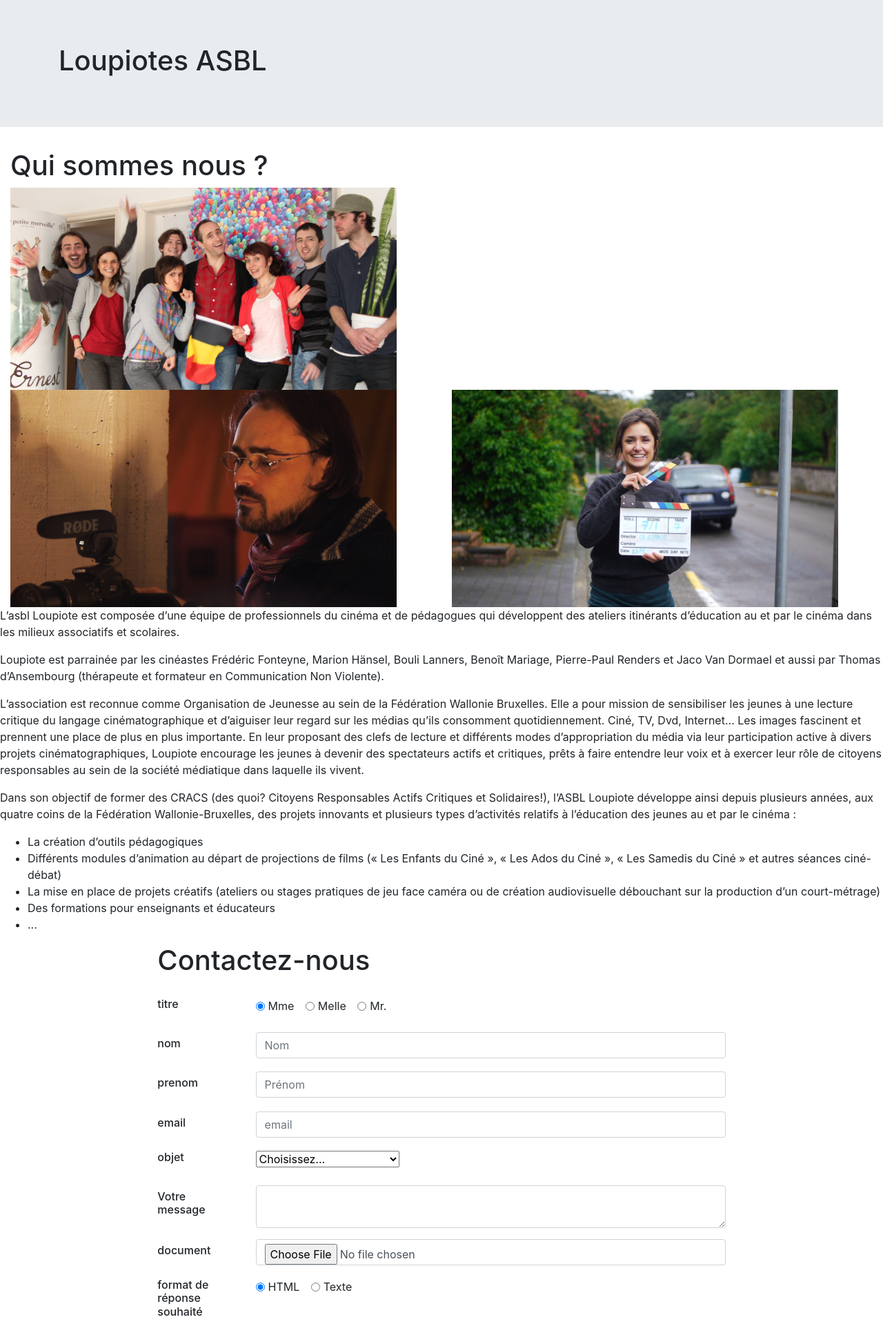
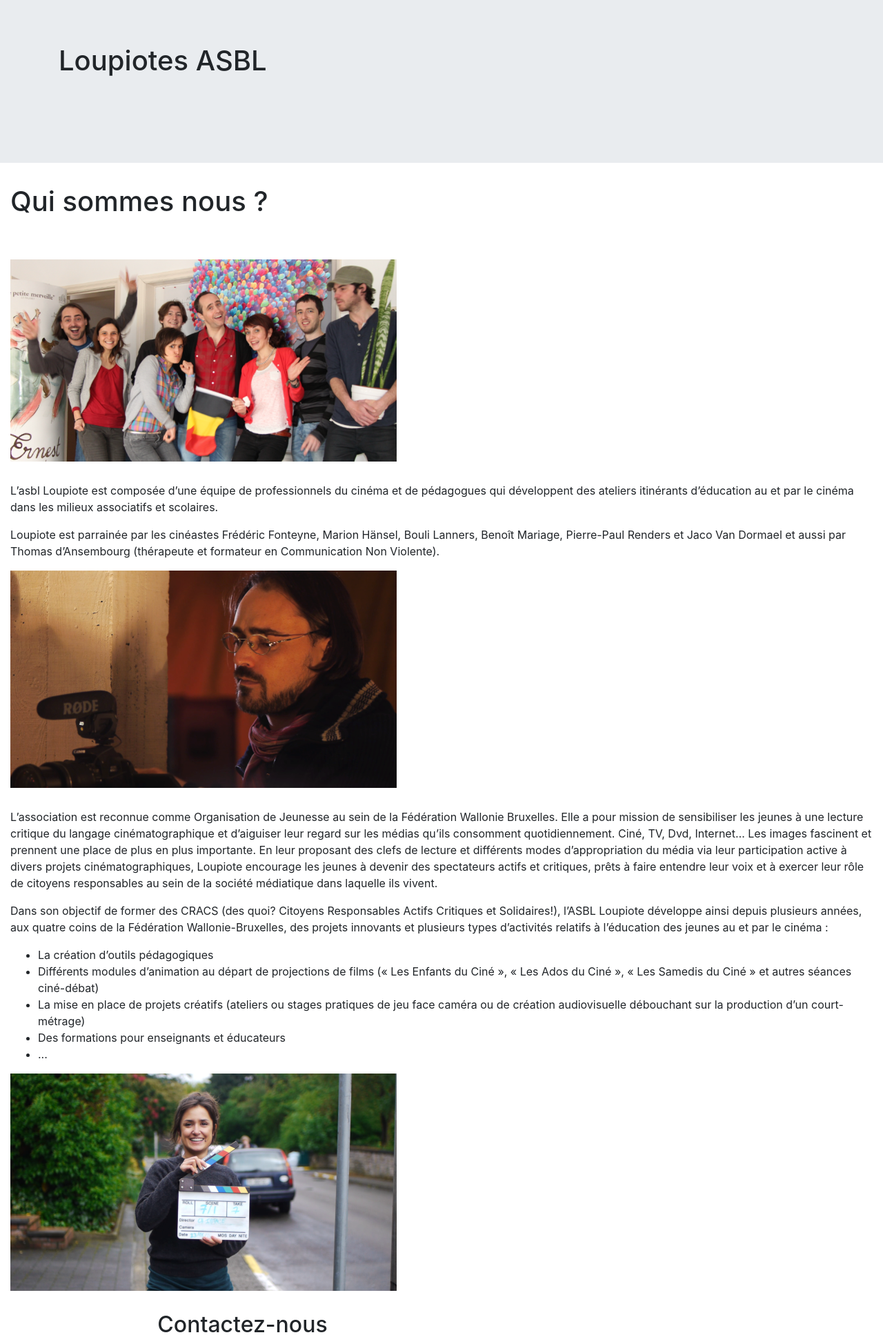
Before and after one commit to tonidano/multipage-website-in-php, a PHP site: page / in a window 1280 px wide. Shown: the part 112-2047 px from the top of the page at 69% size. Run offline with PHP 8.4, Linux system fonts and the light colour scheme.

Commit message:
contact about ok

```diff
--- a/assets/style.css
+++ b/assets/style.css
@@ -1,10 +1,12 @@
 /*------about/contact-------*/
 
-.formContainer h1 {
-    margin-bottom: 30px !important;
+h1, h2 {
+    margin-bottom: 60px !important;
 }
 
-
+.aboutPic {
+    margin-bottom: 30px;
+}
 
 
 
@@ -43,6 +45,7 @@
 .liens ul {
     list-style: none;
     padding-left: 30% !important;
+    padding-top: 5%;
 }
 .liens a {
     text-decoration: none;
@@ -55,8 +58,10 @@
     text-decoration: underline;
 }
 .contact {
-    text-align: center;
+    text-align: right;
+    padding-right: 15% !important;
 }
+
 .adresse {
     margin-bottom: 0 !important;
 }
@@ -76,3 +81,7 @@
 .footer p {
     color: #AAA9AA;
 }
+
+.copyright{
+    font-size: 80%;
+}
--- a/contact.php
+++ b/contact.php
@@ -1,26 +1,21 @@
 <div class="container-fluid aboutContainer">
     <h1>Qui sommes nous ?</h1>
-    <div class="row aboutBigPic">
-        <div class="col-xs-12 col-md-12">
-            <img src="./assets/images/equipeloupiot.png"  class="img-rounded" alt="photo de l'équipe de loupiote">
+    <div class="row about">
+        <div class="col-12 aboutPic">
+            <img src="./assets/images/equipeloupiot.png"  class="img-fluid" alt="photo de l'équipe de loupiote">
         </div>
-    </div>
-    <div class="row aboutPic">
-        <div class="col-xs-12 col-md-6">
+        <div class="col-12">
+            <p>L’asbl Loupiote est composée d’une équipe de professionnels du cinéma et de pédagogues qui développent des ateliers itinérants d’éducation au et par le cinéma dans les milieux associatifs et scolaires.</p>
+            <p>Loupiote est parrainée par les cinéastes Frédéric Fonteyne, Marion Hänsel, Bouli Lanners, Benoît Mariage, Pierre-Paul Renders et Jaco Van Dormael et aussi par Thomas d’Ansembourg (thérapeute et formateur en Communication Non Violente).</p>
+        </div>
+        <div class="col-12 aboutPic">
             <img src="./assets/images/cameraman.png" class="img-fluid" alt="photo homme tenant caméra">
         </div>
-        <div class="col-xs-12 col-md-6">
-            <img src="./assets/images/fille_clap.png" class="img-fluid" alt="photo fille faisant clap">
-        </div>
-    </div>
-    <div class="row aboutText">
-        <div class="col-xs-12">
-            <p>L’asbl Loupiote est composée d’une équipe de professionnels du cinéma et de pédagogues qui développent des ateliers itinérants d’éducation au et par le cinéma dans les milieux associatifs et scolaires.</p>
-            <p>Loupiote est parrainée par les cinéastes Frédéric Fonteyne, Marion Hänsel, Bouli Lanners, Benoît Mariage, Pierre-Paul Renders et Jaco Van Dormael et aussi par Thomas d’Ansembourg (thérapeute et formateur en Communication Non Violente).</p>
+        <div class="col-12">
             <p>L’association est reconnue comme Organisation de Jeunesse au sein de la Fédération Wallonie Bruxelles. Elle a pour mission de sensibiliser les jeunes à une lecture critique du langage cinématographique et d’aiguiser leur regard sur les médias qu’ils consomment quotidiennement. Ciné, TV, Dvd, Internet… Les images fascinent et prennent une place de plus en plus importante. En leur proposant des clefs de lecture et différents modes d’appropriation du média via leur participation active à divers projets cinématographiques, Loupiote encourage les jeunes à devenir des spectateurs actifs et critiques, prêts à faire entendre leur voix et à exercer leur rôle de citoyens responsables au sein de la société médiatique dans laquelle ils vivent.</p>
             <p>Dans son objectif de former des CRACS (des quoi? Citoyens Responsables Actifs Critiques et Solidaires!), l’ASBL Loupiote développe ainsi depuis plusieurs années, aux quatre coins de la Fédération Wallonie-Bruxelles, des projets innovants et plusieurs types d’activités relatifs à l’éducation des jeunes au et par le cinéma :</p>
         </div>
-        <div class="col-xs-12">
+        <div class="col-12">
             <ul>
                 <li>La création d’outils pédagogiques</li>
                 <li>Différents modules d’animation au départ de projections de films (« Les Enfants du Ciné », « Les Ados du Ciné », « Les Samedis du Ciné » et autres séances ciné-débat)</li>
@@ -29,6 +24,9 @@
                 <li> ... </li>
             </ul>
         </div>
+        <div class="col-12 aboutPic">
+            <img src="./assets/images/fille_clap.png" class="img-fluid" alt="photo fille faisant clap">
+        </div>
     </div>
 </div>
 <div class="container-fluid formContainer">
@@ -36,7 +34,7 @@
     <div class="row">
 
         <div class="col-xs-12 col-md-8 offset-2">
-            <h1>Contactez-nous</h1>
+            <h2>Contactez-nous</h2>
             <form method="post">
                 <fieldset class="form-group">
                     <div class="row">
--- a/footer.php
+++ b/footer.php
@@ -1,7 +1,7 @@
 <div class="container-fluid bg-dark footer">
     <div class="row justify-content-center">
         <div class=" partenaires">
-            <p>Avec l’appui et le concours des organismes suivants :</p>
+            <p class="liensLegend">Avec l’appui et le concours des organismes suivants :</p>
             <ul class="list-inline">
                 <li class="list-inline-item"><img class="partenairesImg" src="./assets/images/logo_fwb.png" alt="logo FWB"></li>
                 <li class="list-inline-item"><img class="partenairesImg" src="./assets/images/logo_wallonie.png" alt="logo wallonie"> </li>
@@ -22,7 +22,7 @@
             </ul>
         </div>
         <div class="col contact">
-            <p>Contact :</p>
+            <p class="liensLegend">Contact :</p>
             <p class="adresse">Loupiote asbl</p>
             <p class="adresse">15 Boulevard de l'Empereur</p>
             <p>1000 Bruxelles</p>
@@ -45,7 +45,7 @@
                     <a href="https://plus.google.com/109538478441080391707" target="_blank"><img class="socialsImg" src="./assets/images/googleplus-logo.svg" alt="logo google plus"></a>
                 </li>
             </ul>
-            <p>&copy; Copyright - Antoni Dalle Nogare & Baptiste Firket - BeCode - 2018</p>
+            <p class="copyright">&copy; Copyright - Antoni Dalle Nogare & Baptiste Firket - BeCode - 2018</p>
         </div>
     </div>
 </div>
--- a/index.php
+++ b/index.php
@@ -14,6 +14,7 @@
     <link rel="stylesheet" href="./assets/style.css">
     <link rel="icon" href="icons/favicon.png" type="image/png" sizes="16x16">
 
+
   </head>
   <body>
     <?php include "header.php"; ?>
```
